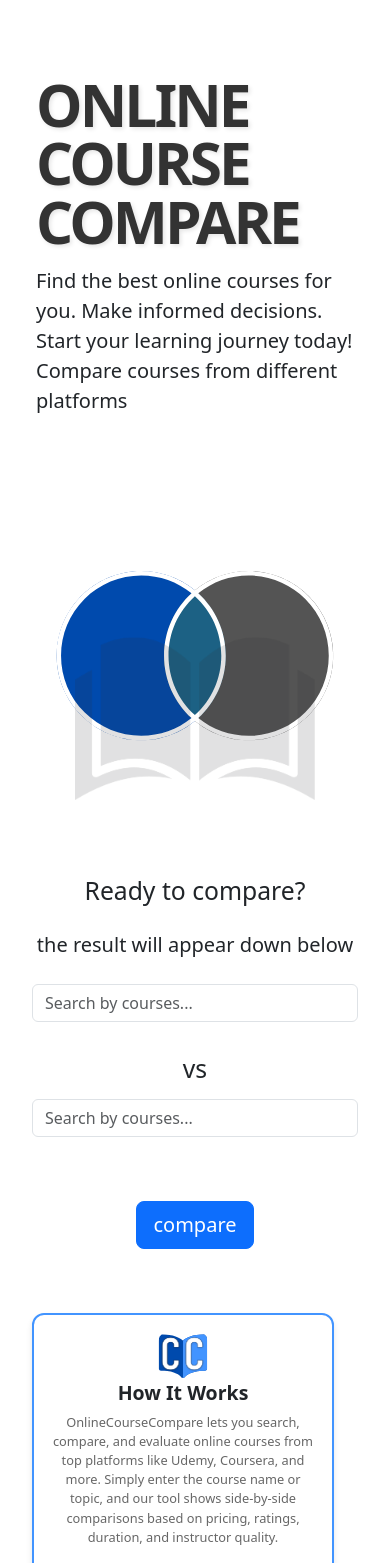
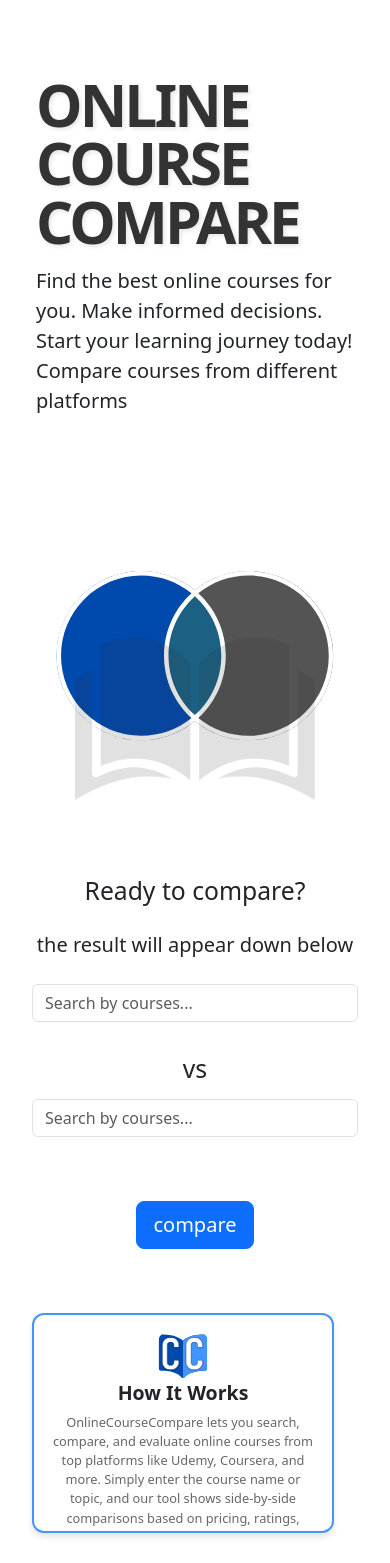
Before and after one commit to Nadir-Kutluozen/online-course-compare, a React (Vite) app in the folder online-course-compare/: page / in a window 390 px wide. Shown: the top 1563 px of the page. Built offline with nearby package versions, Linux system fonts and the light colour scheme.

Commit message:
trying to fix the p tag

```diff
--- a/online-course-compare/src/section2/card/card.css
+++ b/online-course-compare/src/section2/card/card.css
@@ -1,7 +1,7 @@
 .card-custom {
     width: 100%; /* Make it responsive */
     max-width: 320px; /* Limit the maximum width */
-    height: 400px; /* Set a minimum height */
+    height: 420px; /* Set a minimum height */
     margin: 16px auto; /* Center the card and add spacing */
     padding: 16px;
     border-radius: 12px;
@@ -56,4 +56,8 @@
         font-weight: bold;
         margin-bottom: 8px;
     }
+
+    .card-custom{
+        height: 220px;
+    }
 }
```
